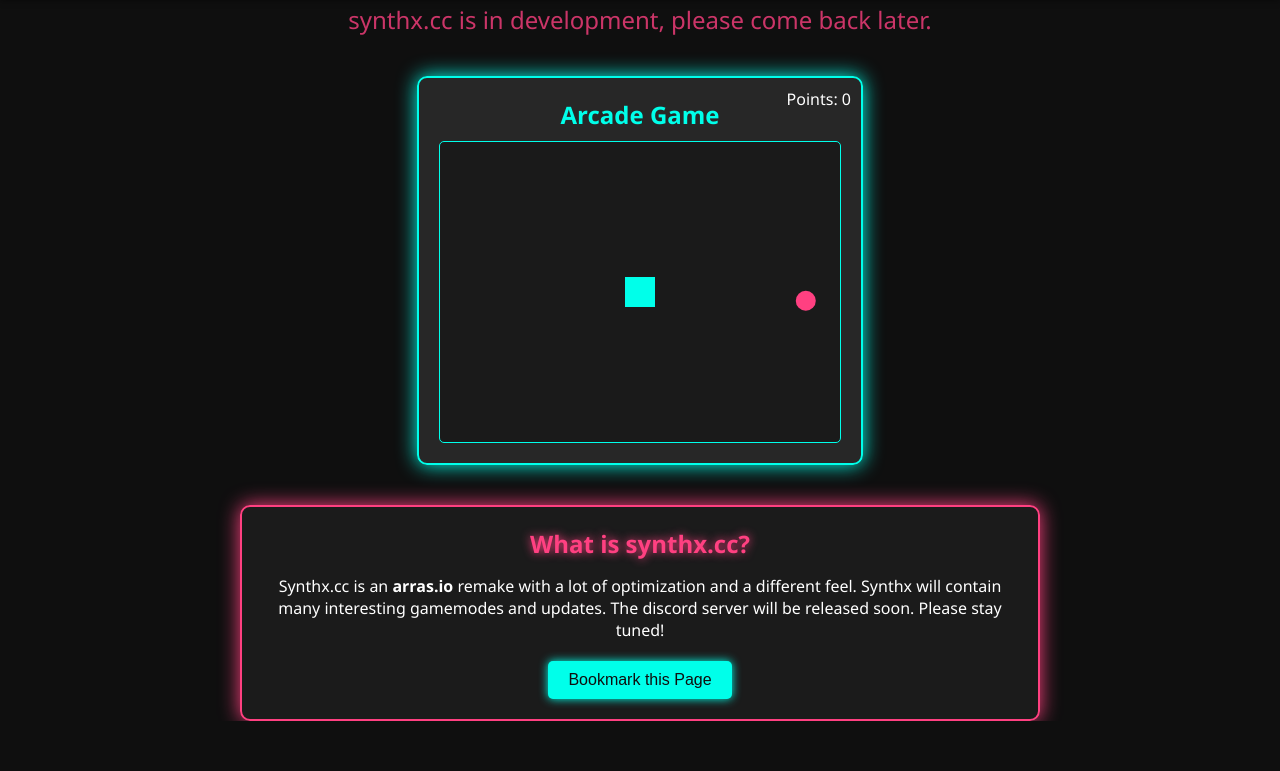
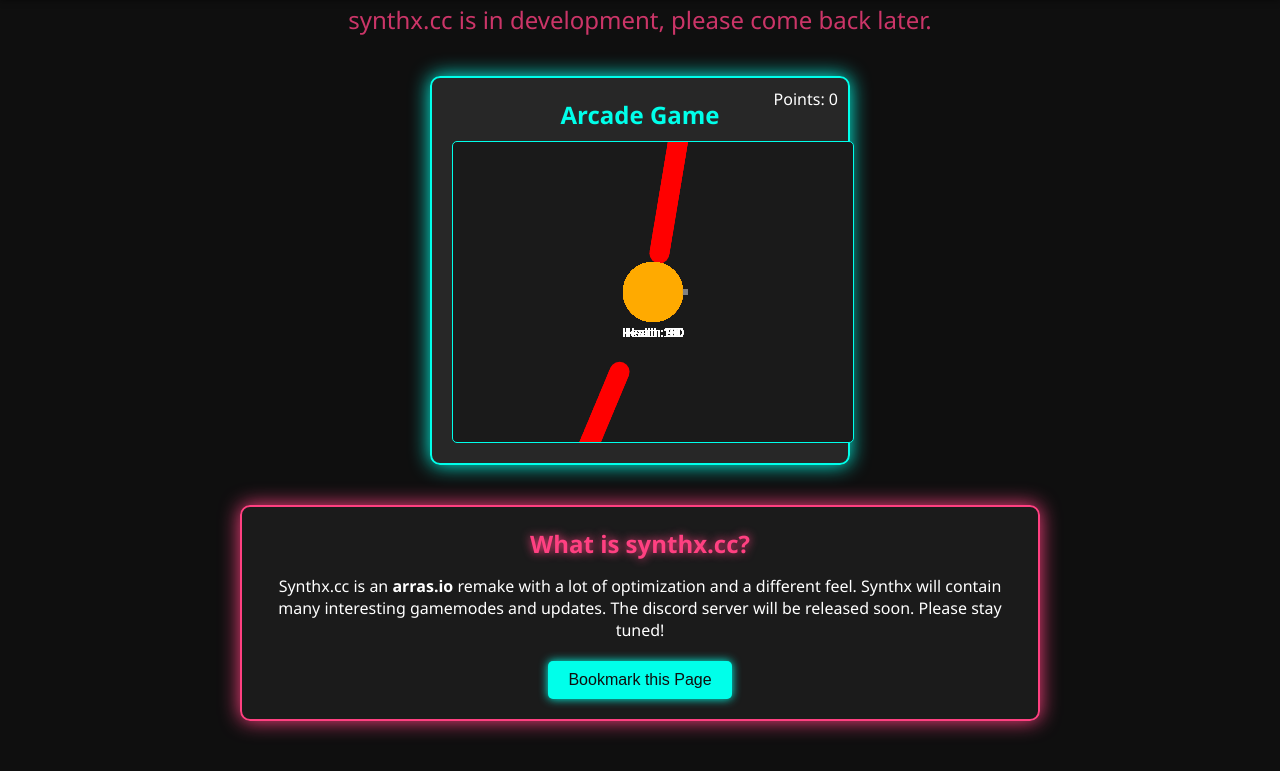
Before and after one commit to thearraspolice/synthx-temp, a plain HTML site: page index.html in a window 1280 px wide. Shown: the part 97-868 px from the top of the page. Before the commit the page ends 818 px from the top, so only its background shows below. Drawn offline with Linux system fonts and the light colour scheme.

Commit message:
Update index.html

```diff
--- a/index.html
+++ b/index.html
@@ -20,7 +20,7 @@
             flex-direction: column;
             align-items: center;
             min-height: 100vh;
-            overflow: hidden;
+            /* Removed overflow: hidden to allow scrolling */
         }
 
         header {
@@ -48,6 +48,7 @@
             flex-direction: column;
             align-items: center;
             gap: 40px;
+            padding-bottom: 50px; /* Added padding for scrolling */
         }
 
         .status {
@@ -69,6 +70,7 @@
             border-radius: 10px;
             box-shadow: 0 0 20px #00ffea;
             position: relative;
+            width: 420px; /* Slightly larger than canvas */
         }
 
         .game-container canvas {
@@ -178,110 +180,250 @@
     </main>
 
     <script>
-        // Simple Arcade Game: Collect the Moving Dot
+        // Enhanced Arcade Game: Player with Barrel, Shooting, Enemies, and Base
         const canvas = document.getElementById('gameCanvas');
         const ctx = canvas.getContext('2d');
         const pointsDisplay = document.getElementById('points');
         let points = 0;
 
         const player = {
-            x: canvas.width / 2 - 15,
-            y: canvas.height / 2 - 15,
-            width: 30,
-            height: 30,
-            speed: 3,
-            dx: 0,
-            dy: 0
+            x: canvas.width / 2,
+            y: canvas.height / 2,
+            radius: 15,
+            barrelWidth: 6,
+            barrelHeight: 20,
+            color: '#00aaff',
+            angle: 0,
+            bullets: []
         };
 
-        const target = {
-            x: Math.random() * (canvas.width - 20),
-            y: Math.random() * (canvas.height - 20),
-            size: 20
+        const base = {
+            x: canvas.width / 2,
+            y: canvas.height / 2,
+            radius: 30,
+            color: '#ffaa00',
+            health: 100
         };
 
-        function drawPlayer() {
-            ctx.fillStyle = '#00ffea';
-            ctx.fillRect(player.x, player.y, player.width, player.height);
+        const enemies = [];
+        const enemySpawnInterval = 2000; // Spawn enemy every 2 seconds
+        let lastEnemySpawn = Date.now();
+
+        const bullets = [];
+        const bulletSpeed = 5;
+
+        // Utility functions
+        function getAngle(cx, cy, ex, ey) {
+            const dy = ey - cy;
+            const dx = ex - cx;
+            const theta = Math.atan2(dy, dx);
+            return theta;
         }
 
-        function drawTarget() {
-            ctx.fillStyle = '#ff4081';
+        // Player Drawing
+        function drawPlayer() {
+            // Draw player circle
             ctx.beginPath();
-            ctx.arc(target.x + target.size / 2, target.y + target.size / 2, target.size / 2, 0, Math.PI * 2);
+            ctx.arc(player.x, player.y, player.radius, 0, Math.PI * 2);
+            ctx.fillStyle = player.color;
             ctx.fill();
+            ctx.closePath();
+
+            // Draw barrel
+            ctx.save();
+            ctx.translate(player.x, player.y);
+            ctx.rotate(player.angle);
+            ctx.fillStyle = '#808080'; // Grey color for barrel
+            ctx.fillRect(player.radius, -player.barrelWidth / 2, player.barrelHeight, player.barrelWidth);
+            ctx.restore();
         }
 
-        function clear() {
-            ctx.clearRect(0, 0, canvas.width, canvas.height);
+        // Base Drawing
+        function drawBase() {
+            ctx.beginPath();
+            ctx.arc(base.x, base.y, base.radius, 0, Math.PI * 2);
+            ctx.fillStyle = base.color;
+            ctx.fill();
+            ctx.closePath();
+
+            // Base Health
+            ctx.fillStyle = '#ffffff';
+            ctx.font = '12px Arial';
+            ctx.textAlign = 'center';
+            ctx.fillText(`Health: ${base.health}`, base.x, base.y + base.radius + 15);
         }
 
-        function update() {
-            player.x += player.dx;
-            player.y += player.dy;
+        // Enemy Constructor
+        class Enemy {
+            constructor(x, y) {
+                this.x = x;
+                this.y = y;
+                this.radius = 10;
+                this.color = '#ff0000';
+                this.speed = 1.5;
+                this.angle = getAngle(this.x, this.y, base.x, base.y);
+            }
 
-            // Boundary Detection
-            if (player.x < 0) player.x = 0;
-            if (player.y < 0) player.y = 0;
-            if (player.x + player.width > canvas.width) player.x = canvas.width - player.width;
-            if (player.y + player.height > canvas.height) player.y = canvas.height - player.height;
+            update() {
+                this.x += Math.cos(this.angle) * this.speed;
+                this.y += Math.sin(this.angle) * this.speed;
+            }
 
-            // Collision Detection
-            if (player.x < target.x + target.size &&
-                player.x + player.width > target.x &&
-                player.y < target.y + target.size &&
-                player.y + player.height > target.y) {
-                points += 10;
-                pointsDisplay.textContent = points;
-                relocateTarget();
+            draw() {
+                ctx.beginPath();
+                ctx.arc(this.x, this.y, this.radius, 0, Math.PI * 2);
+                ctx.fillStyle = this.color;
+                ctx.fill();
+                ctx.closePath();
             }
         }
 
-        function relocateTarget() {
-            target.x = Math.random() * (canvas.width - target.size);
-            target.y = Math.random() * (canvas.height - target.size);
-        }
+        // Bullet Constructor
+        class Bullet {
+            constructor(x, y, angle) {
+                this.x = x;
+                this.y = y;
+                this.radius = 4;
+                this.color = '#ffff00';
+                this.speed = bulletSpeed;
+                this.angle = angle;
+                this.vx = Math.cos(this.angle) * this.speed;
+                this.vy = Math.sin(this.angle) * this.speed;
+            }
 
-        function draw() {
-            clear();
-            drawPlayer();
-            drawTarget();
-            update();
-            requestAnimationFrame(draw);
-        }
+            update() {
+                this.x += this.vx;
+                this.y += this.vy;
+            }
 
-        // Keyboard Controls
-        const keys = {};
-
-        document.addEventListener('keydown', (e) => {
-            keys[e.key] = true;
-            updateMovement();
-        });
-
-        document.addEventListener('keyup', (e) => {
-            keys[e.key] = false;
-            updateMovement();
-        });
-
-        function updateMovement() {
-            player.dx = 0;
-            player.dy = 0;
-            if (keys['ArrowUp'] || keys['w']) {
-                player.dy = -player.speed;
-            }
-            if (keys['ArrowDown'] || keys['s']) {
-                player.dy = player.speed;
-            }
-            if (keys['ArrowLeft'] || keys['a']) {
-                player.dx = -player.speed;
-            }
-            if (keys['ArrowRight'] || keys['d']) {
-                player.dx = player.speed;
+            draw() {
+                ctx.beginPath();
+                ctx.arc(this.x, this.y, this.radius, 0, Math.PI * 2);
+                ctx.fillStyle = this.color;
+                ctx.fill();
+                ctx.closePath();
             }
         }
 
+        // Handle mouse movement
+        let mouseX = canvas.width / 2;
+        let mouseY = canvas.height / 2;
+
+        canvas.addEventListener('mousemove', (e) => {
+            const rect = canvas.getBoundingClientRect();
+            mouseX = e.clientX - rect.left;
+            mouseY = e.clientY - rect.top;
+            player.angle = getAngle(player.x, player.y, mouseX, mouseY);
+        });
+
+        // Handle shooting
+        canvas.addEventListener('mousedown', (e) => {
+            const bullet = new Bullet(
+                player.x + Math.cos(player.angle) * player.radius,
+                player.y + Math.sin(player.angle) * player.radius,
+                player.angle
+            );
+            bullets.push(bullet);
+        });
+
+        // Spawn enemies at intervals
+        function spawnEnemy() {
+            const edge = Math.floor(Math.random() * 4);
+            let x, y;
+
+            switch(edge) {
+                case 0: // Top
+                    x = Math.random() * canvas.width;
+                    y = -10;
+                    break;
+                case 1: // Right
+                    x = canvas.width + 10;
+                    y = Math.random() * canvas.height;
+                    break;
+                case 2: // Bottom
+                    x = Math.random() * canvas.width;
+                    y = canvas.height + 10;
+                    break;
+                case 3: // Left
+                    x = -10;
+                    y = Math.random() * canvas.height;
+                    break;
+            }
+
+            enemies.push(new Enemy(x, y));
+        }
+
+        // Collision Detection
+        function isColliding(a, b) {
+            const dx = a.x - b.x;
+            const dy = a.y - b.y;
+            const distance = Math.sqrt(dx * dx + dy * dy);
+            return distance < a.radius + b.radius;
+        }
+
+        // Game Update and Draw
+        function update() {
+            // Update enemies
+            enemies.forEach((enemy, enemyIndex) => {
+                enemy.update();
+                enemy.draw();
+
+                // Check collision with base
+                if (isColliding(enemy, base)) {
+                    base.health -= 10;
+                    enemies.splice(enemyIndex, 1);
+                    if (base.health <= 0) {
+                        alert('Game Over! Your base was destroyed.');
+                        resetGame();
+                    }
+                }
+
+                // Check collision with bullets
+                bullets.forEach((bullet, bulletIndex) => {
+                    if (isColliding(enemy, bullet)) {
+                        points += 10;
+                        pointsDisplay.textContent = points;
+                        enemies.splice(enemyIndex, 1);
+                        bullets.splice(bulletIndex, 1);
+                    }
+                });
+            });
+
+            // Update bullets
+            bullets.forEach((bullet, bulletIndex) => {
+                bullet.update();
+                bullet.draw();
+
+                // Remove bullets that are out of bounds
+                if (bullet.x < 0 || bullet.x > canvas.width || bullet.y < 0 || bullet.y > canvas.height) {
+                    bullets.splice(bulletIndex, 1);
+                }
+            });
+
+            // Draw player and base
+            drawPlayer();
+            drawBase();
+
+            // Spawn enemies
+            if (Date.now() - lastEnemySpawn > enemySpawnInterval) {
+                spawnEnemy();
+                lastEnemySpawn = Date.now();
+            }
+
+            requestAnimationFrame(update);
+        }
+
+        // Reset Game
+        function resetGame() {
+            enemies.length = 0;
+            bullets.length = 0;
+            points = 0;
+            pointsDisplay.textContent = points;
+            base.health = 100;
+        }
+
         // Start the game
-        draw();
+        update();
 
         // Bookmark Function
         function bookmarkPage() {
@@ -293,7 +435,7 @@
             } else if (window.external && ('AddFavorite' in window.external)) { // IE Favorites
                 window.external.AddFavorite(url, title);
             } else { // Other browsers (mainly WebKit - Chrome/Safari)
-                alert('Press ' + (navigator.userAgent.toLowerCase().indexOf('mac') != -1 ? 'Cmd' : 'Ctrl') + '+D to bookmark this page.');
+                alert('Press ' + (navigator.userAgent.toLowerCase().indexOf('mac') !== -1 ? 'Cmd' : 'Ctrl') + '+D to bookmark this page.');
             }
         }
     </script>
```
